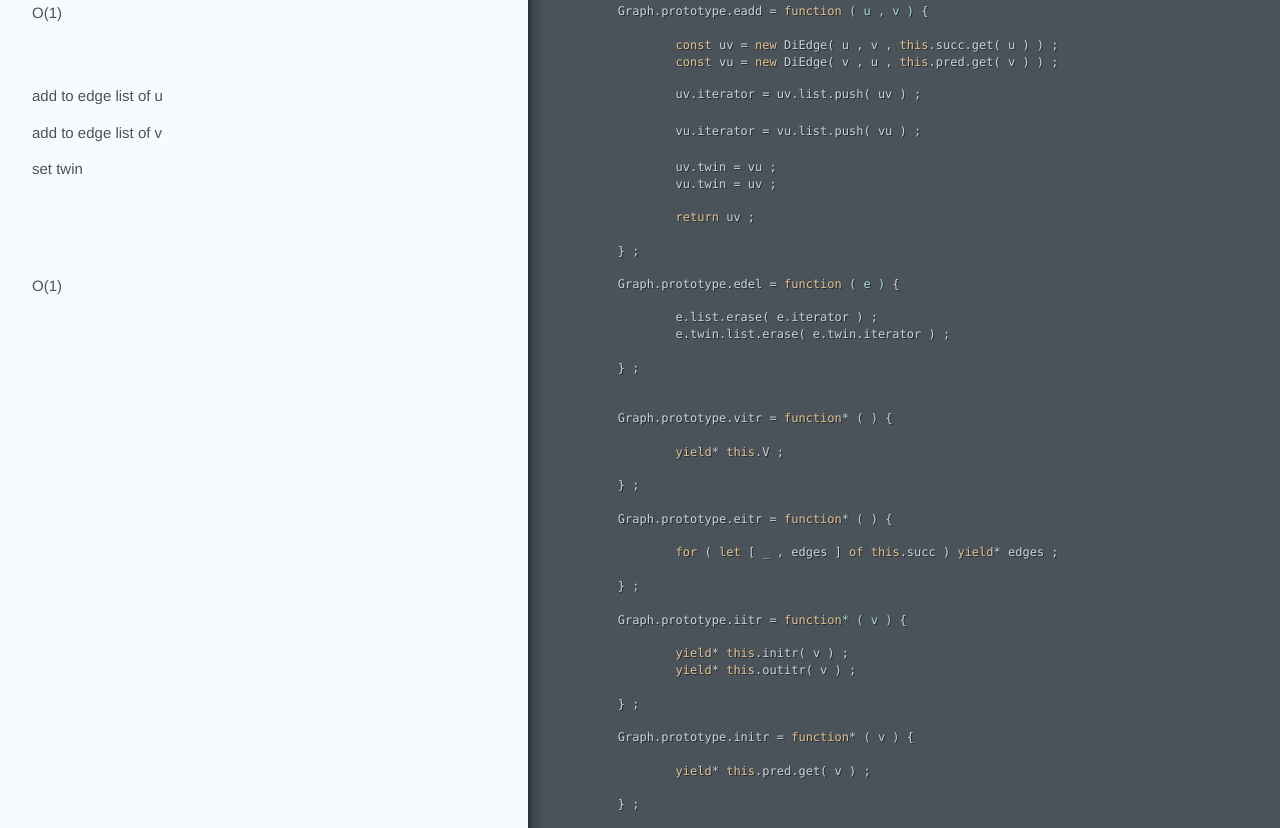
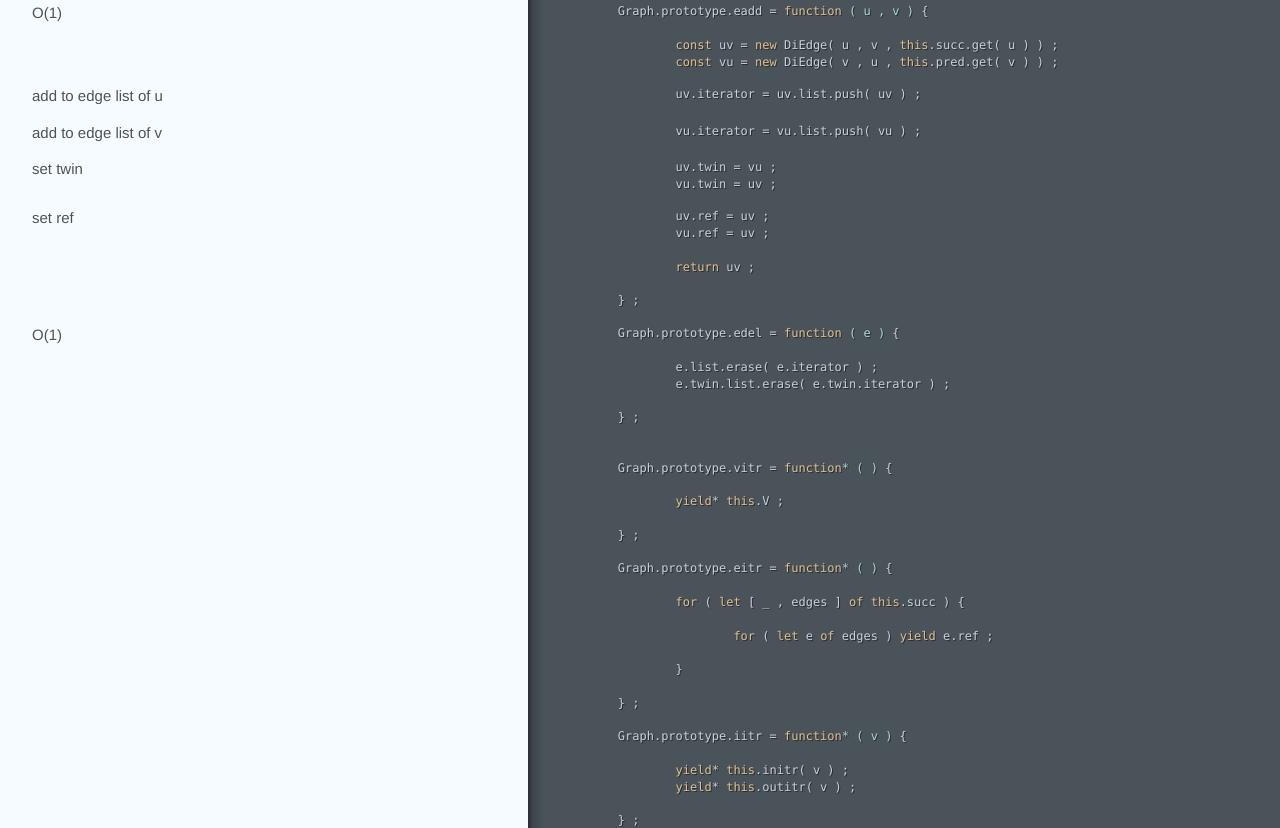
Before and after one commit to graph-data-structure/adjacency-list, a plain HTML site: page MultiDiGraph.html in a window 1280 px wide. Shown: the part 746-1574 px from the top of the page. Drawn offline with Linux system fonts and the light colour scheme.

Commit message:
undefined

```diff
--- a/MultiDiGraph.html
+++ b/MultiDiGraph.html
@@ -29,7 +29,8 @@ for operation involving the successors and predecessors maps.</p></div></div><di
 
 		<span class="hljs-keyword">const</span> uv = <span class="hljs-keyword">new</span> DiEdge( u , v , <span class="hljs-keyword">this</span>.succ.get( u ) ) ;
 		<span class="hljs-keyword">const</span> vu = <span class="hljs-keyword">new</span> DiEdge( v , u , <span class="hljs-keyword">this</span>.pred.get( v ) ) ;</div></div></div><div class="segment"><div class="comments "><div class="wrapper"><p>add to edge list of u</p></div></div><div class="code"><div class="wrapper">		uv.iterator = uv.list.push( uv ) ;</div></div></div><div class="segment"><div class="comments "><div class="wrapper"><p>add to edge list of v</p></div></div><div class="code"><div class="wrapper">		vu.iterator = vu.list.push( vu ) ;</div></div></div><div class="segment"><div class="comments "><div class="wrapper"><p>set twin</p></div></div><div class="code"><div class="wrapper">		uv.twin = vu ;
-		vu.twin = uv ;
+		vu.twin = uv ;</div></div></div><div class="segment"><div class="comments "><div class="wrapper"><p>set ref</p></div></div><div class="code"><div class="wrapper">		uv.ref = uv ;
+		vu.ref = uv ;
 
 		<span class="hljs-keyword">return</span> uv ;
 
@@ -49,7 +50,11 @@ for operation involving the successors and predecessors maps.</p></div></div><di
 
 	Graph.prototype.eitr = <span class="hljs-function"><span class="hljs-keyword">function</span>* (<span class="hljs-params"> </span>) </span>{
 
-		<span class="hljs-keyword">for</span> ( <span class="hljs-keyword">let</span> [ _ , edges ] <span class="hljs-keyword">of</span> <span class="hljs-keyword">this</span>.succ ) <span class="hljs-keyword">yield</span>* edges ;
+		<span class="hljs-keyword">for</span> ( <span class="hljs-keyword">let</span> [ _ , edges ] <span class="hljs-keyword">of</span> <span class="hljs-keyword">this</span>.succ ) {
+
+			<span class="hljs-keyword">for</span> ( <span class="hljs-keyword">let</span> e <span class="hljs-keyword">of</span> edges ) <span class="hljs-keyword">yield</span> e.ref ;
+
+		}
 
 	} ;
 
```
Also changed, not shown: DiEdge.html (+1 -0 lines).
